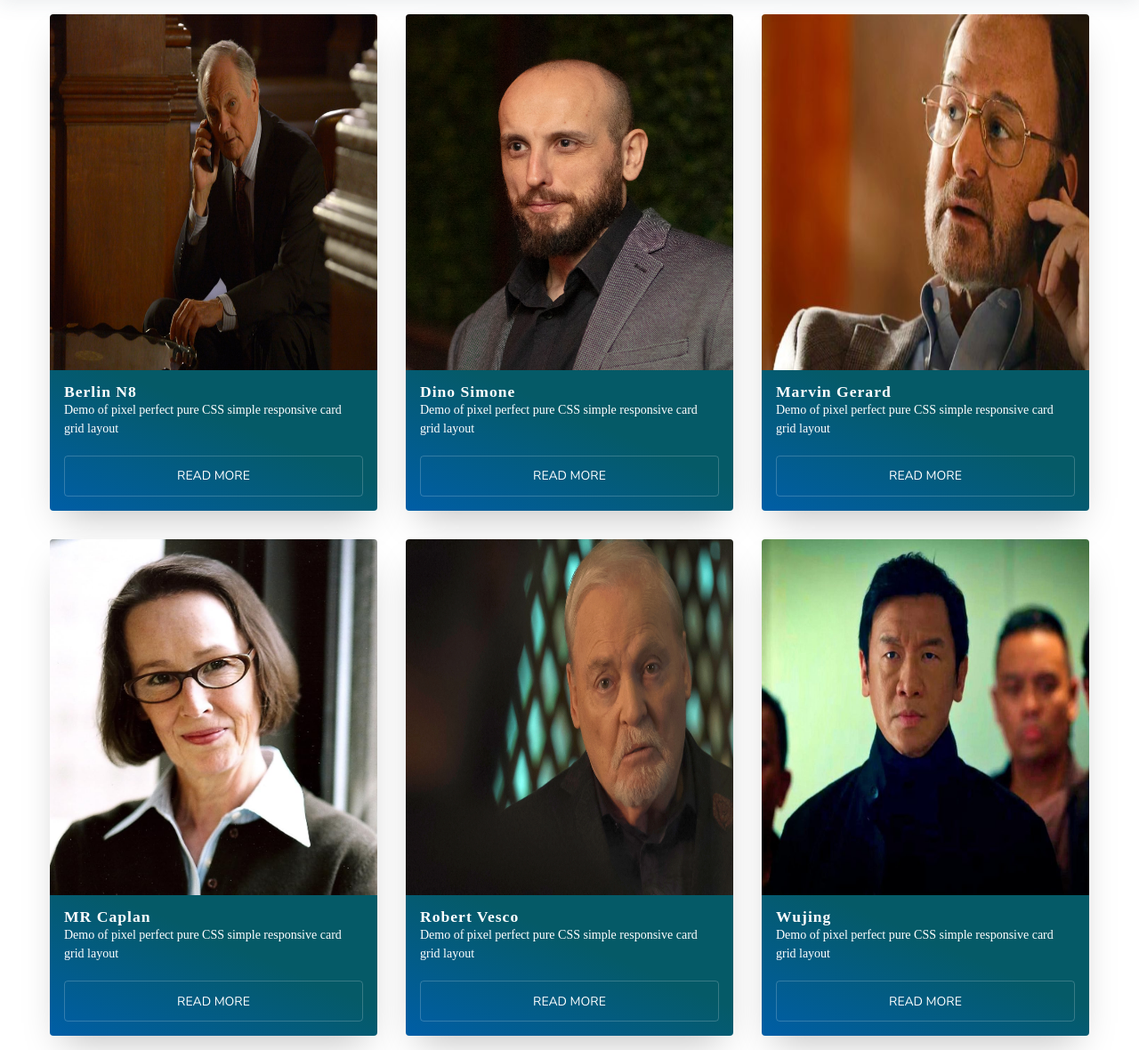
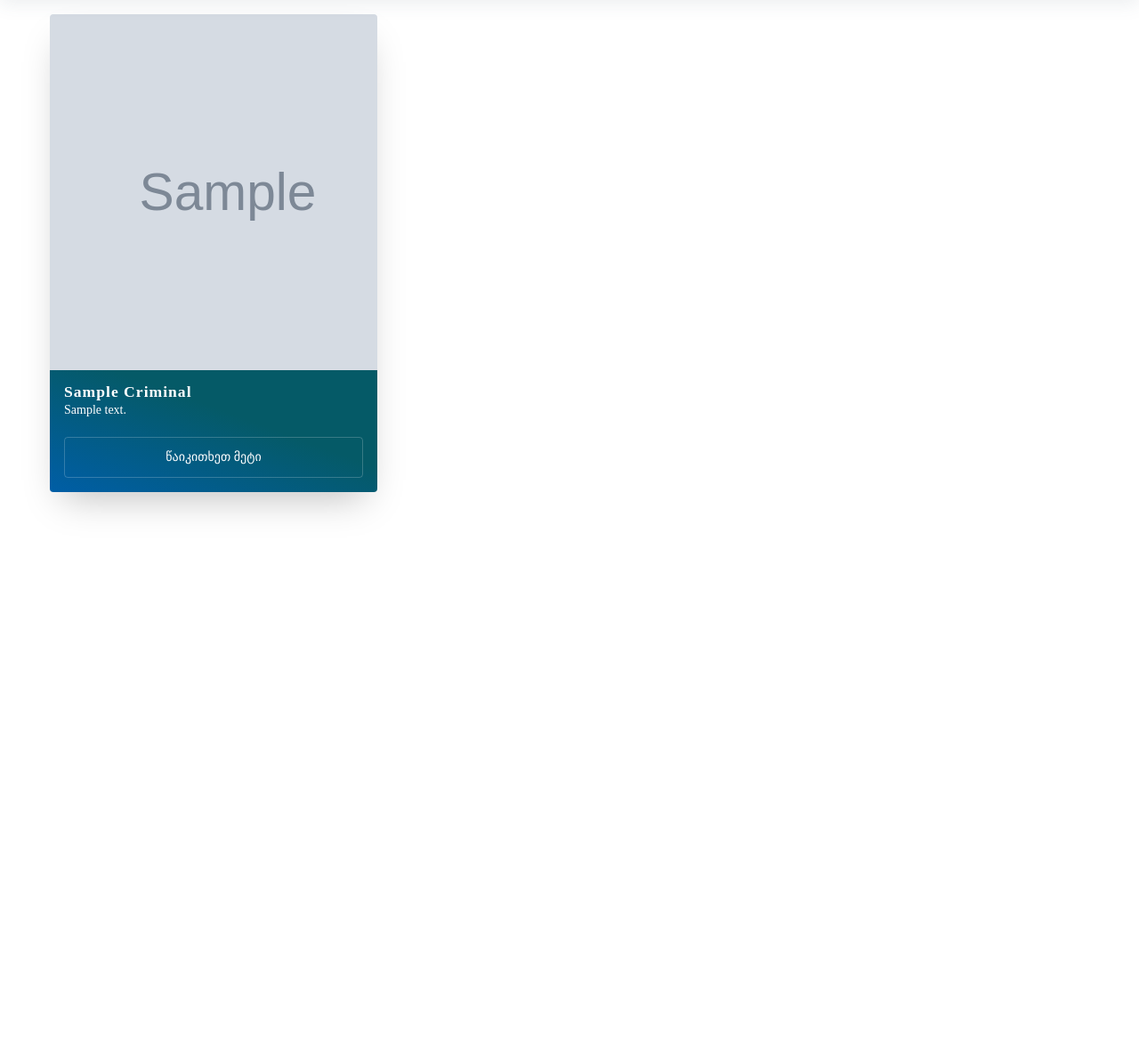
Before and after one commit to nikolozi2001/FlaskApp, a Flask app: template templates/criminals.html in a window 1280 px wide. Shown: the part 90-1270 px from the top of the page at 89% size. After the commit the page ends 667 px from the top, so only its background shows below. Run offline with Flask 3, Linux system fonts and the light colour scheme; the template is opened without the code that fills it: most values are stand-ins (such as "Sample title", 1, 10 or a date in 2020); grey boxes marked "Sample" are stand-in pictures.

Commit message:
updated criminals

```diff
--- a/main.py
+++ b/main.py
@@ -1,5 +1,5 @@
 from flask import Flask, render_template, request, redirect, url_for
-from config import navigation_items
+from config import navigation_items, criminals_data
 
 app = Flask(__name__)
 
@@ -16,9 +16,9 @@ def home():
 def about():
     return render_template("about.html", navigation_items=navigation_items)
 
-@app.route("/criminals")
+@app.route('/criminals')
 def criminals():
-    return render_template("criminals.html", navigation_items=navigation_items)
+    return render_template("criminals.html", criminals=criminals_data, navigation_items=navigation_items)
 
 @app.route('/login', methods=['GET', 'POST'])
 def login():
--- a/templates/criminals.html
+++ b/templates/criminals.html
@@ -6,66 +6,18 @@
 
 <div class="main">
     <ul class="cards">
+        {% for criminal in criminals %}
         <li class="cards_item">
             <div class="card">
-                <div class="card_image"><img class="crim-img" src="../static/images/berlinN8.jpg"></div>
+                <div class="card_image"><img class="crim-img" src="{{ url_for('static', filename='images/' + criminal.image) }}"></div>
                 <div class="card_content">
-                    <h2 class="card_title">Berlin N8</h2>
-                    <p class="card_text">Demo of pixel perfect pure CSS simple responsive card grid layout</p>
-                    <button class="btn card_btn">Read More</button>
+                    <h2 class="card_title">{{ criminal.name }}</h2>
+                    <p class="card_text">{{ criminal.description }}</p>
+                    <button class="btn card_btn">წაიკითხეთ მეტი</button>
                 </div>
             </div>
         </li>
-        <li class="cards_item">
-            <div class="card">
-                <div class="card_image"><img class="crim-img" src="../static/images/dino-simone.jpg"></div>
-                <div class="card_content">
-                    <h2 class="card_title">Dino Simone</h2>
-                    <p class="card_text">Demo of pixel perfect pure CSS simple responsive card grid layout</p>
-                    <button class="btn card_btn">Read More</button>
-                </div>
-            </div>
-        </li>
-        <li class="cards_item">
-            <div class="card">
-                <div class="card_image"><img class="crim-img" src="../static/images/marvin.jpeg"></div>
-                <div class="card_content">
-                    <h2 class="card_title">Marvin Gerard</h2>
-                    <p class="card_text">Demo of pixel perfect pure CSS simple responsive card grid layout</p>
-                    <button class="btn card_btn">Read More</button>
-                </div>
-            </div>
-        </li>
-        <li class="cards_item">
-            <div class="card">
-                <div class="card_image"><img class="crim-img" src="../static/images/mrKaplan.jpg"></div>
-                <div class="card_content">
-                    <h2 class="card_title">MR Caplan</h2>
-                    <p class="card_text">Demo of pixel perfect pure CSS simple responsive card grid layout</p>
-                    <button class="btn card_btn">Read More</button>
-                </div>
-            </div>
-        </li>
-        <li class="cards_item">
-            <div class="card">
-                <div class="card_image"><img class="crim-img" src="../static/images/the-blacklist-robert-vesco-.jpg"></div>
-                <div class="card_content">
-                    <h2 class="card_title">Robert Vesco</h2>
-                    <p class="card_text">Demo of pixel perfect pure CSS simple responsive card grid layout</p>
-                    <button class="btn card_btn">Read More</button>
-                </div>
-            </div>
-        </li>
-        <li class="cards_item">
-            <div class="card">
-                <div class="card_image"><img class="crim-img" src="../static/images/wujing.jpg"></div>
-                <div class="card_content">
-                    <h2 class="card_title">Wujing</h2>
-                    <p class="card_text">Demo of pixel perfect pure CSS simple responsive card grid layout</p>
-                    <button class="btn card_btn">Read More</button>
-                </div>
-            </div>
-        </li>
+        {% endfor %}
     </ul>
 </div>
 
```
Also changed, not shown: config.py (+8 -0 lines).
